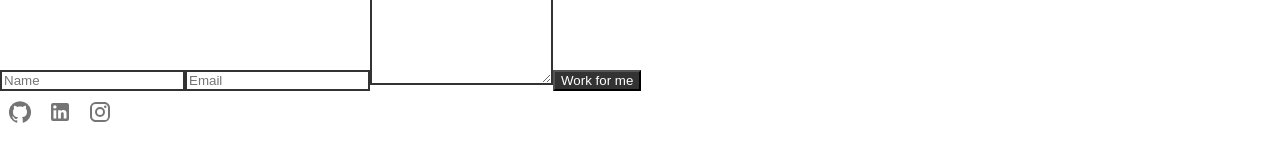
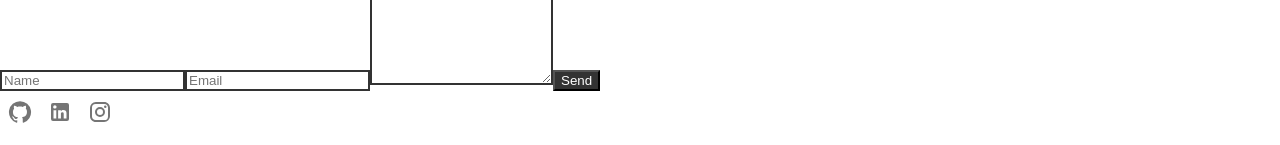
Before and after one commit to RyanGitWing/MinimalPortfolio, a React (Vite) app: page / in a window 1280 px wide. Shown: the part 11852-11997 px from the top of the page. Built offline with nearby package versions, Linux system fonts and the light colour scheme; the HTML template or start-up script is replaced by a standard one.

Commit message:
Touch ups

```diff
--- a/src/components/Contact.jsx
+++ b/src/components/Contact.jsx
@@ -25,14 +25,14 @@ function Contact() {
             type="text"
             name="email"
             placeholder="Email"
-            className="my-2 p-2 bg-transparent rounded-md focus:outline-none"
+            className="my-2 p-2 bg-transparent rounded-md"
             style={{ border: `2px solid ${theme.palette.primary.main}` }}
           />
           <textarea
             name="message"
             placeholder="Message"
             rows="10"
-            className="p-2 mb-4 bg-transparent rounded-md focus:outline-none"
+            className="p-2 mb-4 bg-transparent rounded-md"
             style={{ border: `2px solid ${theme.palette.primary.main}` }}
           />
           <button
@@ -40,7 +40,7 @@ function Contact() {
             className="text-center inline-block px-8 py-3 w-max text-base font-medium rounded-md"
             style={{ color: theme.palette.primary.background, backgroundColor: theme.palette.primary.main}}
           >
-            Work for me
+            Send
           </button>
         </form>
       </div>
```
